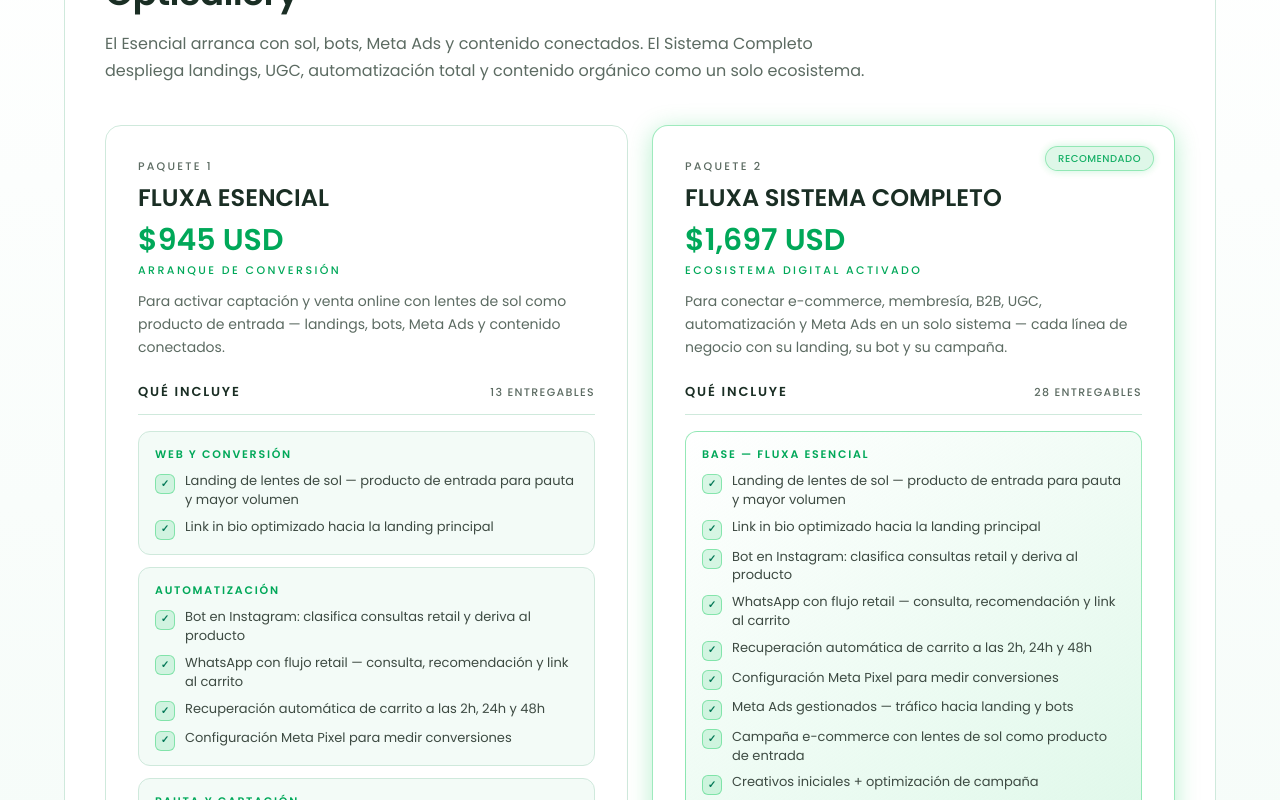
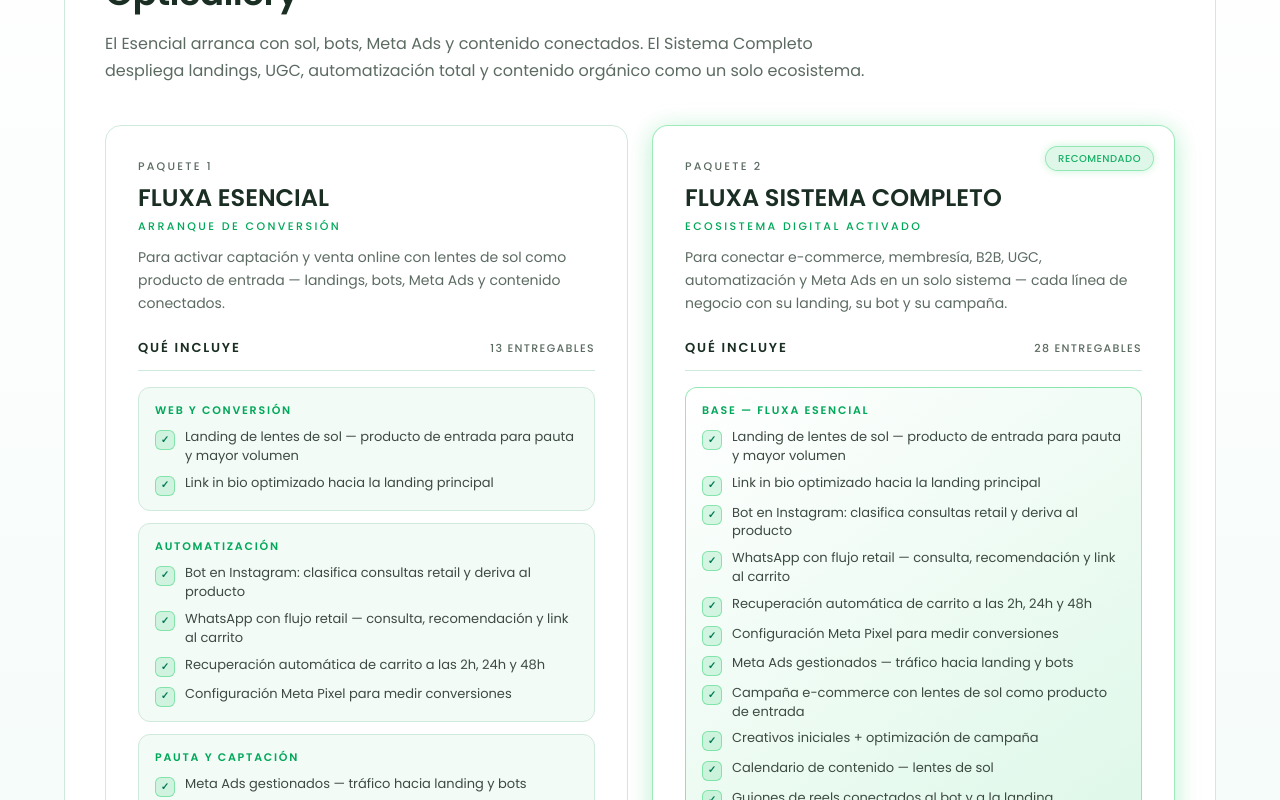
Before and after one commit to fluxasystems1-design/omboarding, a Next.js app: page /opticallery in a window 1280 px wide. Shown: the part 8180-8980 px from the top of the page. Built offline with nearby package versions, Linux system fonts and the light colour scheme.

Commit message:
propuesta opticallery

```diff
--- a/app/opticallery/page.js
+++ b/app/opticallery/page.js
@@ -122,7 +122,6 @@
     tier: "Paquete 1",
     name: "FLUXA ESENCIAL",
     subtitle: "Arranque de conversión",
-    price: 945,
     idealFor:
       "Para activar captación y venta online con lentes de sol como producto de entrada — landings, bots, Meta Ads y contenido conectados.",
     recommended: false,
@@ -171,7 +170,6 @@
     tier: "Paquete 2",
     name: "FLUXA SISTEMA COMPLETO",
     subtitle: "Ecosistema digital activado",
-    price: 1697,
     idealFor:
       "Para conectar e-commerce, membresía, B2B, UGC, automatización y Meta Ads en un solo sistema — cada línea de negocio con su landing, su bot y su campaña.",
     recommended: true,
@@ -521,10 +519,6 @@
 
 function flattenPackageSections(sections) {
   return sections.flatMap((section) => section.items);
-}
-
-function formatUsd(value) {
-  return value.toLocaleString("en-US");
 }
 
 function PackageCheckList({ items }) {
@@ -985,9 +979,6 @@
               ) : null}
               <p className="gals-muted text-[11px] font-medium uppercase tracking-[0.2em]">{pkg.tier}</p>
               <h3 className="gals-section-label mt-2 text-xl font-semibold sm:text-2xl">{pkg.name}</h3>
-              {pkg.price ? (
-                <p className="gals-price mt-2 text-2xl font-semibold sm:text-3xl">${formatUsd(pkg.price)} USD</p>
-              ) : null}
               <p className="gals-eyebrow mt-1 text-xs tracking-[0.16em]">{pkg.subtitle}</p>
               <p className="gals-muted mt-3 text-sm leading-relaxed">{pkg.idealFor}</p>
               <PackageIncludes pkg={pkg} essentialSections={PACKAGES[0].sections} />
```
